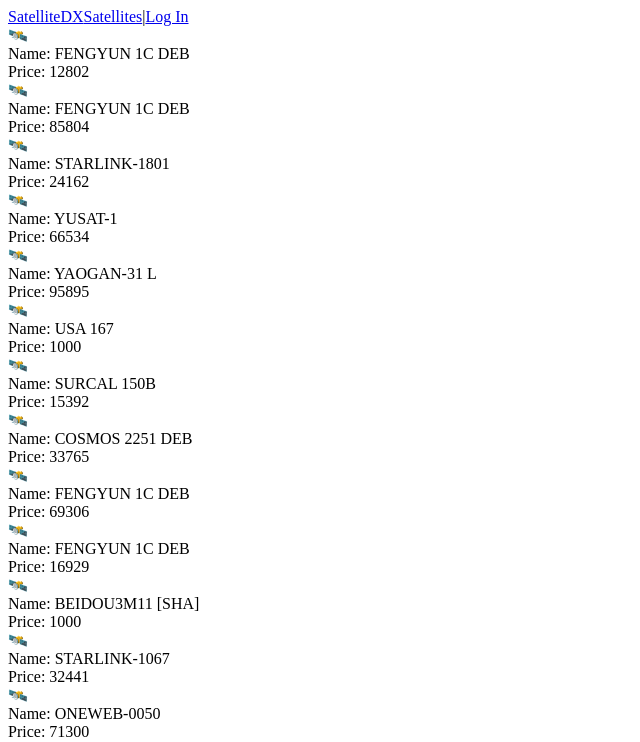
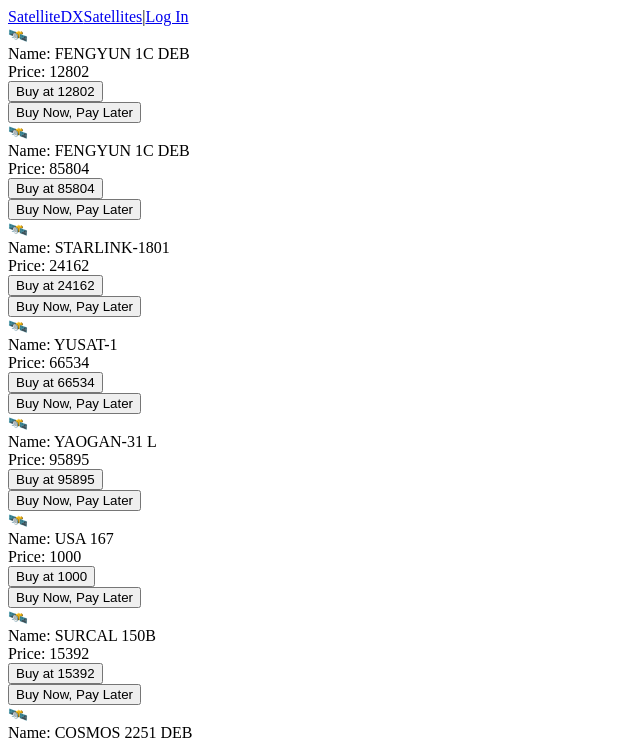
Before and after one commit to hackathon2023bttm/satellitedx, a Next.js app: page /satellites in a window 1280 px wide. Shown: the top 742 px of the page, without its empty margins (0-640 px from the left). Built offline with nearby package versions, Linux system fonts and the light colour scheme; no server answers.

Commit message:
Style profile

```diff
--- a/src/app/components/Header.js
+++ b/src/app/components/Header.js
@@ -5,7 +5,7 @@
   const user = useUser()
   return (
     <nav className="px-4 flex w-full bg-teal-600 text-white">
-      <Link className="m-3" href="/">SatelliteDX</Link>
+      <Link className="m-3 font-bold" href="/">SatelliteDX</Link>
       <Link className="m-3" href="/satellites">Satellites</Link>
       <span className="m-3">|</span>
       {
--- a/src/pages/satellites/index.jsx
+++ b/src/pages/satellites/index.jsx
@@ -1,5 +1,7 @@
 import satelliteData from '../../app/data/satellites.json'
 import Header from '../../app/components/Header'
+import Button from '../../app/components/Button'
+import { useUser } from '../../app/lib/auth/hooks'
 
 // interface SatelliteJson {
 //   satelliteId: number
@@ -11,16 +13,48 @@
 // }
 
 function SatelliteItem(props) {
+  const price = props.satellite.price
+  const onBuy = () => {
+    fetch('/api/users/' + props.userId).then(r => r.json())
+        .then((user) => {
+          if (!user.operationProfileComplete) {
+            alert("Operation Profile Incomplete! Please complete that first.")
+          } else if (user.balance < price) {
+            alert("Insufficient balance to purchase satellite for " + price)
+          } else {
+            alert("Bought " + props.satellite.name + " for " + props.satellite.price + "!")
+          }
+        })
+        .catch(console.error)
+  }
+  const onBuyNowPayLater = () => {
+    fetch('/api/users/' + props.userId).then(r => r.json())
+        .then((user) => {
+          if (!user.creditProfileComplete) {
+            alert("Credit Profile Incomplete! Please complete that first.")
+          } else {
+            alert("Bought " + props.satellite.name + " for 0! Pay " + price + " later!")
+          }
+        })
+        .catch(console.error)
+  }
   return (
     <div className="m-4">
       <div className="text-6xl">🛰️</div>
       <div>Name: { props.satellite.name }</div>
       <div>Price: { props.satellite.price }</div>
+      <div className="my-2">
+        <Button onClick={onBuy}>Buy at { props.satellite.price }</Button>
+      </div>
+      <div className="my-2">
+        <Button onClick={onBuyNowPayLater}>Buy Now, Pay Later</Button>
+      </div>
     </div>
   )
 }
 
 export default function SatellitePage() {
+  const user = useUser()
   return (
     <>
       <script src="https://cdn.tailwindcss.com"></script>
@@ -28,7 +62,7 @@
       <div className="mx-6 grid grid-cols-4 gap-4">{
         satelliteData.map((s) => {
           return (
-            <SatelliteItem satellite={s} key={s.satelliteId} />
+            <SatelliteItem userId={user && user._id} satellite={s} key={s.satelliteId} />
           )
         })
       }
```
Also changed, not shown: src/app/page.tsx (+63 -47 lines), src/pages/profile/index.js (+16 -5 lines).
